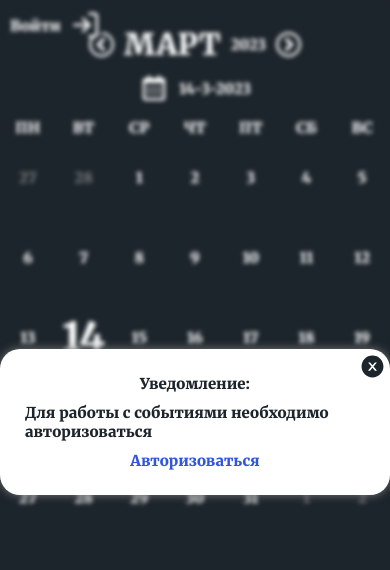
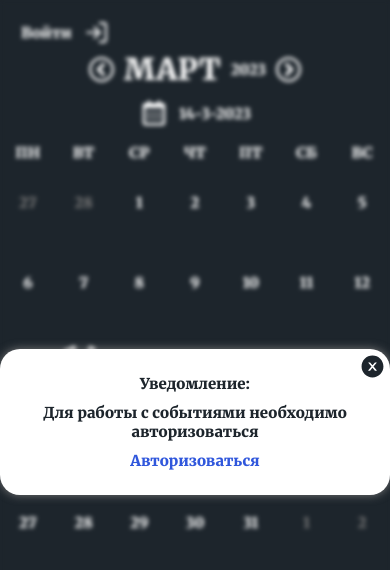
Before and after one commit to ruyy564/Work-calendar, a React (Create React App) app in the folder client/: page / in a window 390 px wide. Both pictures are taken after a click on the element "10". Shown: the top 570 px of the page. Built offline with nearby package versions, Linux system fonts and the light colour scheme; no server answers; a web font is replaced by a local one.

Commit message:
фикс адаптивности

```diff
--- a/client/src/components/AuthForm/index.module.css
+++ b/client/src/components/AuthForm/index.module.css
@@ -26,3 +26,7 @@
     text-align: center;
     color: var(--error);
 }
+
+.alert {
+    text-align: center;
+}
--- a/client/src/components/AuthForm/index.tsx
+++ b/client/src/components/AuthForm/index.tsx
@@ -60,7 +60,7 @@ const AuthForm = ({
       {isLogin ? <div>Авторизация</div> : <div>Регистрация</div>}
       {isEmailConfirmed && <div>Ваш email успешно подтвержден</div>}
       {status === STATUS.success && (
-        <div>
+        <div className={css.alert}>
           На вашу почту {email.value} отправлено письмо для подтверждения email{' '}
         </div>
       )}
--- a/client/src/components/Event/EventModal/index.module.css
+++ b/client/src/components/Event/EventModal/index.module.css
@@ -4,3 +4,7 @@
     display: grid;
     grid-template-columns: 1fr 1fr;
 }
+
+.alert {
+    text-align: center;
+}
--- a/client/src/components/Event/EventModal/index.tsx
+++ b/client/src/components/Event/EventModal/index.tsx
@@ -37,7 +37,9 @@ const EventModal = memo(({ auth, date, type, resetStateModal }: Props) => {
     return (
       <ModalContainer modal={MODAL_FORMS.ADD_EVENT_FORM}>
         <div>Уведомление:</div>
-        <div>Для работы с событиями необходимо авторизоваться</div>
+        <div className={css.alert}>
+          Для работы с событиями необходимо авторизоваться
+        </div>
         <NavLink to={ROUTE_TO_LOGIN} onClick={resetStateModal}>
           Авторизоваться
         </NavLink>
--- a/client/src/components/ui/ButtonIcon/index.module.css
+++ b/client/src/components/ui/ButtonIcon/index.module.css
@@ -34,12 +34,11 @@
 }
 
 .btnLog {
-    position: absolute;
+    position: relative;
     text-decoration: none;
-    left: 10px;
-    top: 10px;
+    right: -21px;
+    top: 20px;
     width: 100px;
-    height: 30px;
     background: var(--primary);
     color: var(--primary-text);
 }
```
Also changed, not shown: 2 other files (tests, documents, lock files or other folders).
